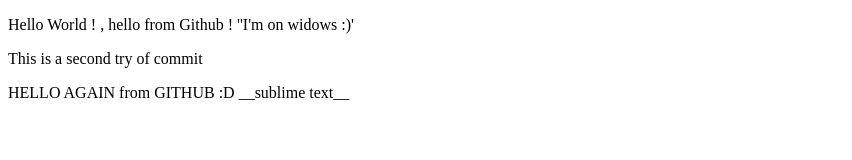
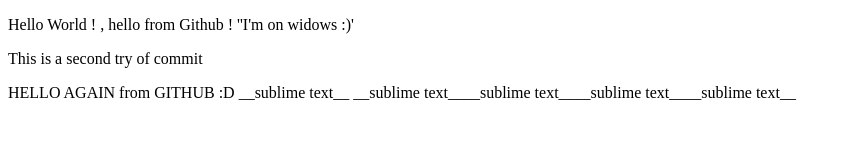
Before and after one commit to firas34/first, a plain HTML site: page hello.html in a window 1280 px wide. Shown: the whole page, without its empty margins (0-852 px from the left). Drawn offline with Linux system fonts and the light colour scheme.

Commit message:
Update hello.html

```diff
--- a/hello.html
+++ b/hello.html
@@ -10,5 +10,6 @@
 	HELLO AGAIN from GITHUB :D
 
 	__sublime text__
+	__sublime text____sublime text____sublime text____sublime text__
 </body>
 </html>
```
